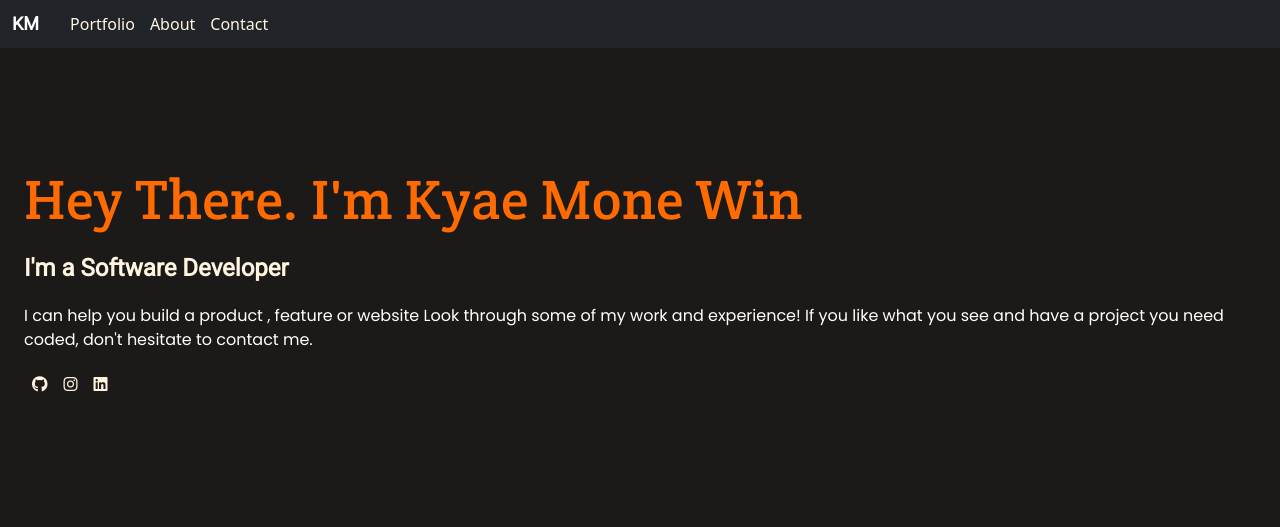
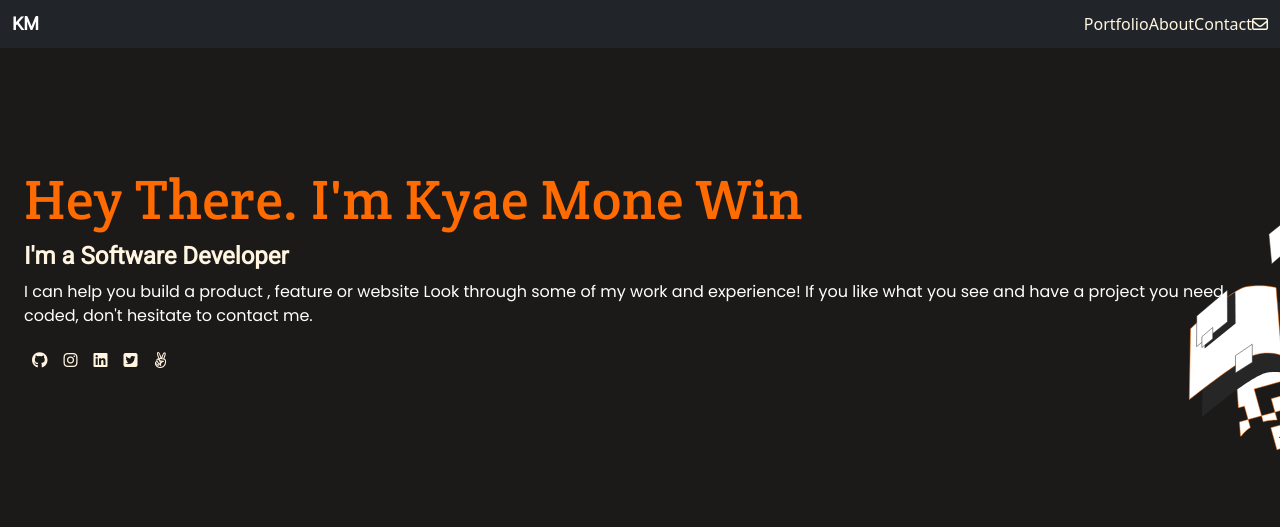
Before and after one commit to K-mone/mobile-setup-portfolio, a website: page index.html in a window 1280 px wide. Drawn offline with nearby package versions, Linux system fonts and the light colour scheme.

Commit message:
Add icon and style

```diff
--- a/index.html
+++ b/index.html
@@ -3,25 +3,24 @@
   <head>
     <meta charset="UTF-8" />
     <meta name="viewport" content="width=device-width, initial-scale=1.0" />
-
-    <title>Mainpage of portfolio</title>
     <link
       href="https://cdn.jsdelivr.net/npm/bootstrap@5.3.2/dist/css/bootstrap.min.css"
       rel="stylesheet"
       integrity="sha384-T3c6CoIi6uLrA9TneNEoa7RxnatzjcDSCmG1MXxSR1GAsXEV/Dwwykc2MPK8M2HN"
       crossorigin="anonymous"
     />
-    <link rel="preconnect" href="https://fonts.googleapis.com" />
-    <link rel="preconnect" href="https://fonts.gstatic.com" crossorigin />
-    <link
-      href="https://fonts.googleapis.com/css2?family=Crete+Round&family=Poppins&family=Roboto&display=swap"
-      rel="stylesheet"
-    />
     <script
       src="https://kit.fontawesome.com/f0eb6323db.js"
       crossorigin="anonymous"
     ></script>
+    <link rel="preconnect" href="https://fonts.googleapis.com" />
+    <link rel="preconnect" href="https://fonts.gstatic.com" crossorigin />
+    <link
+      href="https://fonts.googleapis.com/css2?family=Crete+Round&family=Inter&family=Poppins&family=Roboto&display=swap"
+      rel="stylesheet"
+    />
     <link rel="stylesheet" href="style.css" />
+    <title>Mainpage of portfolio</title>
   </head>
   <body>
     <nav class="navbar navbar-expand-sm navbar-dark bg-dark">
@@ -38,34 +37,31 @@
         >
           <span class="navbar-toggler-icon"></span>
         </button>
-        <div class="collapse navbar-collapse">
-          <ul class="navbar-nav me-auto mb-2 mb-lg-0">
-            <li>
+        <div
+          class="collapse navbar-collapse d-sm-block d-md-flex justify-content-end"
+        >
           <a href="#" title="Portfolio">Portfolio</a>
-            </li>
-            <li>
           <a href="#" title="About Kyae Mone">About</a>
-            </li>
-
-            <li>
           <a href="#" title="Contact Kyae Mone">Contact</a>
-            </li>
-          </ul>
+          <a href="mailto:kmw2547@gmail.com" title="Mailto Kyae Mone"
+            ><i class="fa-regular fa-envelope"></i
+          ></a>
         </div>
       </div>
     </nav>
     <section>
       <div class="about-me">
+        <div class="left-content">
           <h1>Hey There. I'm Kyae Mone Win</h1>
           <h3>I'm a Software Developer</h3>
           <p>
-          I can help you build a product , feature or website Look through some
-          of my work and experience! If you like what you see and have a project
-          you need coded, don't hesitate to contact me.
+            I can help you build a product , feature or website Look through
+            some of my work and experience! If you like what you see and have a
+            project you need coded, don't hesitate to contact me.
           </p>
-
+        </div>
         <footer>
-          <div class="social-links d-flex justify-content-center">
+          <div class="social-links">
             <a
               href="https://github.com/K-mone"
               target="_blank"
@@ -87,6 +83,8 @@
               rel="noopener"
               ><i class="fa-brands fa-linkedin"></i
             ></a>
+            <a href="#"><i class="fa-brands fa-square-twitter"></i></a>
+            <a href="#"><i class="fa-brands fa-angellist"></i></a>
           </div>
         </footer>
       </div>
--- a/style.css
+++ b/style.css
@@ -12,6 +12,12 @@ body {
 }
 
 @media (min-width: 375px) {
+  section {
+    background-image: url(photos/background-illustration.svg);
+    background-repeat: no-repeat;
+    background-position: right bottom;
+  }
+
   h1 {
     color: var(--branding-color);
     font-family: var(--heading-font-family);
@@ -78,6 +84,7 @@ body {
 
   nav a:hover {
     color: var(--branding-color);
+    background-color: var(--primary-color);
   }
 
   .about-me {
```
Lines whose indentation alone changed are shown as unchanged.
